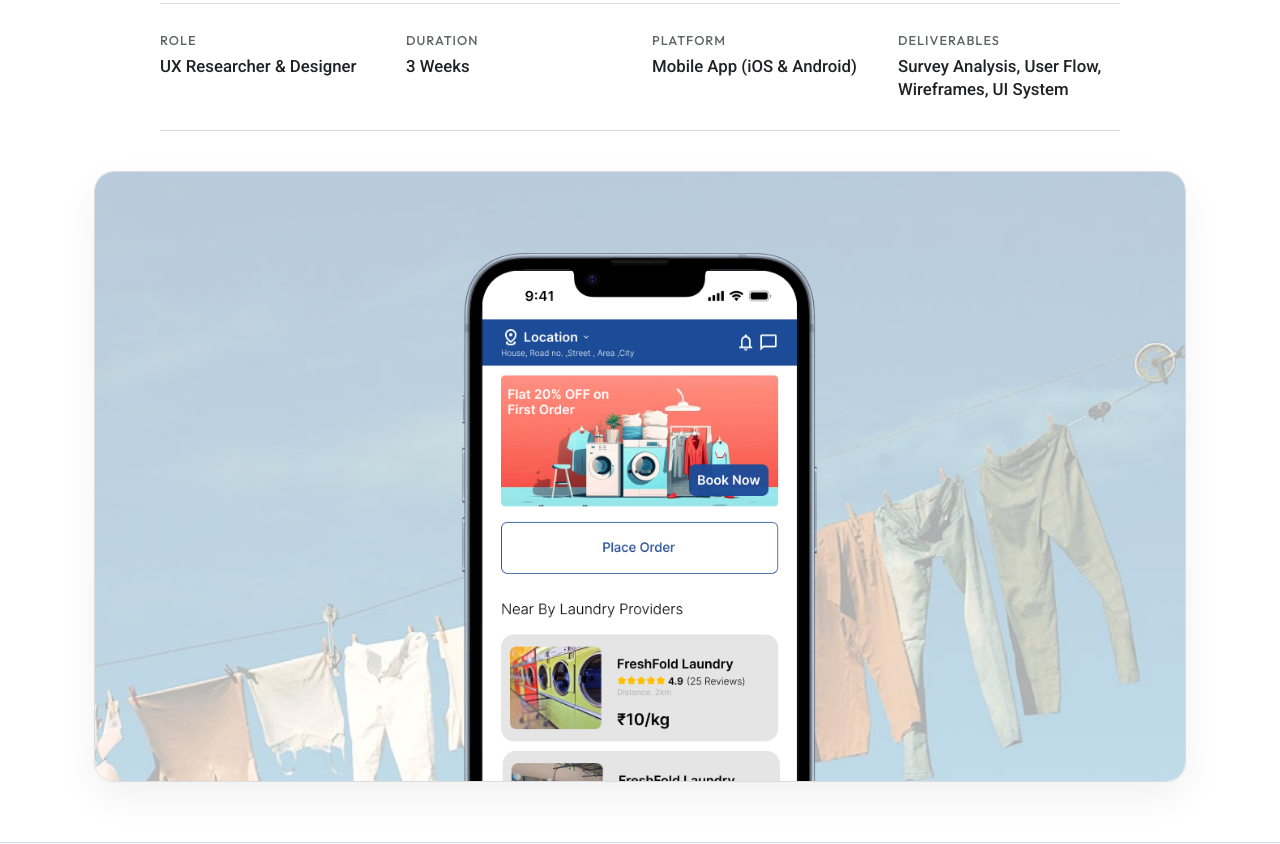
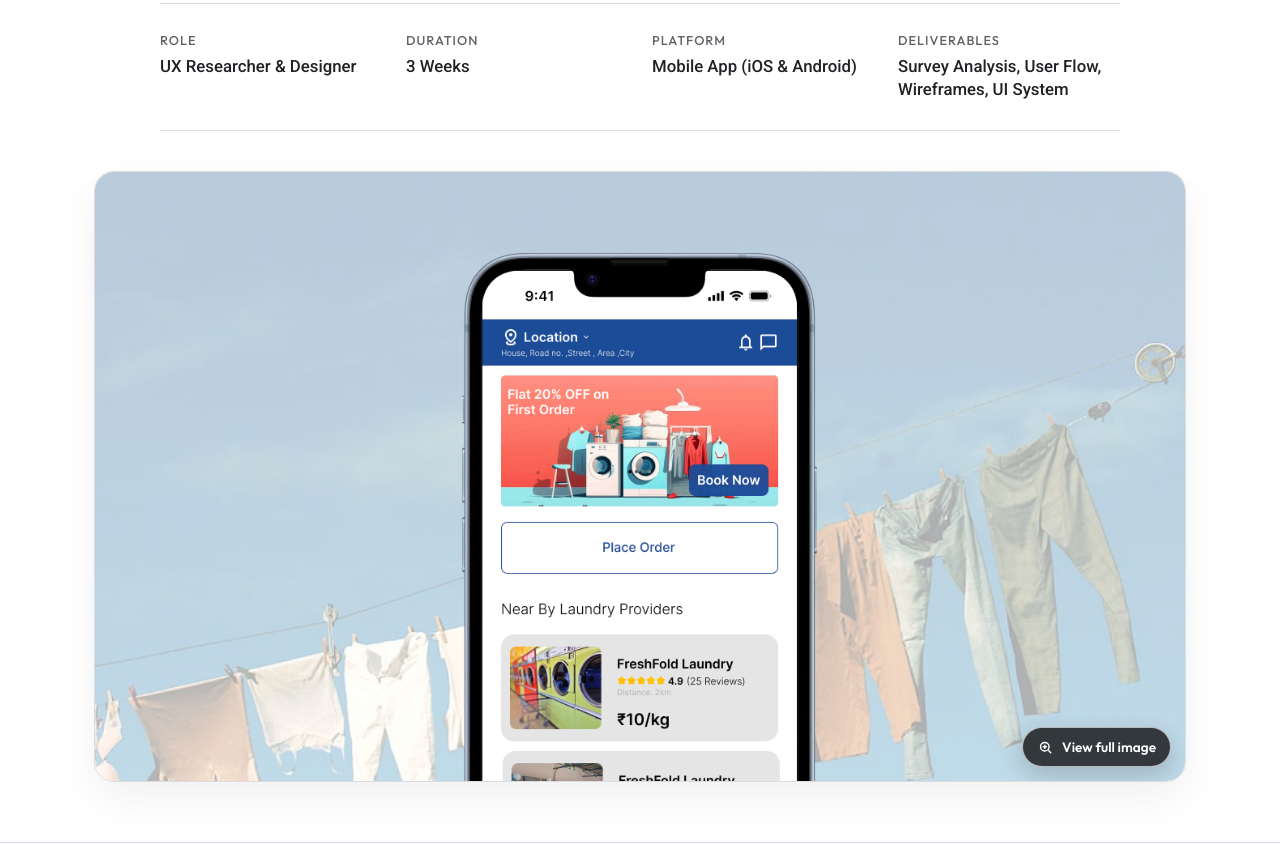
Before and after one commit to Sagarshivaji/experiment, a plain HTML site: page case-study-laundry.html in a window 1280 px wide. Shown: the part 576-1420 px from the top of the page. Drawn offline with Linux system fonts and the light colour scheme; a web font is replaced by a local one.

Commit message:
added image expantion

```diff
--- a/case-study-laundry.html
+++ b/case-study-laundry.html
@@ -207,7 +207,7 @@ The outcome: A simpler booking experience that prioritizes transparency, conveni
     <!-- 1. USER RESEARCH & DISCOVERY -->
     <section class="section bg-light">
         <div class="container content-block">
-            <span class="  ">Phase 1: Discovery & Surveys</span>
+            <span class="  ">Phase 1: Research( Primary & Secondary)</span>
             <h2>Understanding the Laundry Dilemma</h2>
             <p>Young working professionals and students in urban metros spend an average of 4.5 hours per week washing, drying, and ironing clothes. While on-demand laundry apps exist, users face severe hesitation due to three factors: <strong>unclear per-kg pricing, fear of lost garments, and erratic pickup times</strong>.</p>
 
@@ -362,5 +362,6 @@ The outcome: A simpler booking experience that prioritizes transparency, conveni
     </footer>
 
 <script src="mobile-nav.js"></script>
+<script src="case-study-lightbox.js"></script>
 </body>
 </html>
--- /dev/null
+++ b/case-study-lightbox.js
@@ -0,0 +1,122 @@
+(() => {
+  const style = document.createElement('style');
+  style.textContent = `
+    .cs-lightbox-frame { position: relative; }
+    .cs-lightbox-trigger {
+      position: absolute;
+      right: 14px;
+      bottom: 14px;
+      display: inline-flex;
+      align-items: center;
+      gap: 8px;
+      padding: 10px 14px;
+      border: 1px solid rgba(255,255,255,.65);
+      border-radius: 999px;
+      background: rgba(32,33,36,.88);
+      color: #fff;
+      font: 600 0.85rem 'Google Sans', 'Outfit', sans-serif;
+      box-shadow: 0 8px 24px rgba(32,33,36,.22);
+      cursor: zoom-in;
+      backdrop-filter: blur(8px);
+      transition: transform .2s ease, background .2s ease;
+    }
+    .cs-lightbox-trigger:hover { transform: translateY(-2px); background: rgba(32,33,36,1); }
+    .cs-lightbox-trigger svg { width: 17px; height: 17px; }
+    .cs-lightbox {
+      position: fixed;
+      inset: 0;
+      z-index: 9999;
+      display: none;
+      align-items: center;
+      justify-content: center;
+      padding: 24px;
+      background: rgba(0,0,0,.92);
+      backdrop-filter: blur(12px);
+    }
+    .cs-lightbox.is-open { display: flex; }
+    .cs-lightbox img {
+      max-width: calc(100vw - 48px);
+      max-height: calc(100vh - 48px);
+      width: auto;
+      height: auto;
+      object-fit: contain;
+      border-radius: 8px;
+      box-shadow: 0 24px 80px rgba(0,0,0,.45);
+    }
+    .cs-lightbox-close {
+      position: fixed;
+      top: 18px;
+      right: 18px;
+      width: 44px;
+      height: 44px;
+      border: 1px solid rgba(255,255,255,.18);
+      border-radius: 50%;
+      background: rgba(255,255,255,.12);
+      color: #fff;
+      font-size: 25px;
+      line-height: 1;
+      cursor: pointer;
+      z-index: 10000;
+    }
+    .cs-lightbox-close:hover { background: rgba(255,255,255,.22); }
+    @media (max-width: 768px) {
+      .cs-lightbox-trigger { right: 10px; bottom: 10px; padding: 9px 12px; }
+      .cs-lightbox-trigger span { display: none; }
+      .cs-lightbox { padding: 12px; }
+      .cs-lightbox img { max-width: calc(100vw - 24px); max-height: calc(100vh - 24px); }
+    }
+  `;
+  document.head.appendChild(style);
+
+  const lightbox = document.createElement('div');
+  lightbox.className = 'cs-lightbox';
+  lightbox.setAttribute('role', 'dialog');
+  lightbox.setAttribute('aria-modal', 'true');
+  lightbox.setAttribute('aria-hidden', 'true');
+  lightbox.innerHTML = `
+    <button class="cs-lightbox-close" type="button" aria-label="Close full-size image">&times;</button>
+    <img src="" alt="">
+  `;
+  document.body.appendChild(lightbox);
+
+  const lightboxImage = lightbox.querySelector('img');
+  const closeButton = lightbox.querySelector('.cs-lightbox-close');
+
+  const openLightbox = (image) => {
+    lightboxImage.src = image.currentSrc || image.src;
+    lightboxImage.alt = image.alt || 'Full-size case study image';
+    lightbox.classList.add('is-open');
+    lightbox.setAttribute('aria-hidden', 'false');
+    document.body.style.overflow = 'hidden';
+    closeButton.focus();
+  };
+
+  const closeLightbox = () => {
+    lightbox.classList.remove('is-open');
+    lightbox.setAttribute('aria-hidden', 'true');
+    document.body.style.overflow = '';
+    lightboxImage.src = '';
+  };
+
+  document.querySelectorAll('.hero-banner-image, .cs-img-frame').forEach(frame => {
+    const image = frame.querySelector('img');
+    if (!image) return;
+
+    frame.classList.add('cs-lightbox-frame');
+    const trigger = document.createElement('button');
+    trigger.type = 'button';
+    trigger.className = 'cs-lightbox-trigger';
+    trigger.setAttribute('aria-label', `View ${image.alt || 'case study image'} in full size`);
+    trigger.innerHTML = `<svg viewBox="0 0 24 24" fill="none" stroke="currentColor" stroke-width="2" aria-hidden="true"><circle cx="11" cy="11" r="6"></circle><path d="M16 16l4 4M11 8v6M8 11h6"></path></svg><span>View full image</span>`;
+    trigger.addEventListener('click', () => openLightbox(image));
+    frame.appendChild(trigger);
+  });
+
+  closeButton.addEventListener('click', closeLightbox);
+  lightbox.addEventListener('click', event => {
+    if (event.target === lightbox) closeLightbox();
+  });
+  document.addEventListener('keydown', event => {
+    if (event.key === 'Escape' && lightbox.classList.contains('is-open')) closeLightbox();
+  });
+})();
```
Also changed, not shown: case-study-benchsales.html (+1 -0 lines), case-study-designsystem.html (+1 -0 lines), case-study-gymogram.html (+1 -0 lines), case-study-jobpulse.html (+1 -0 lines), case-study-leadgenerator.html (+1 -0 lines).
